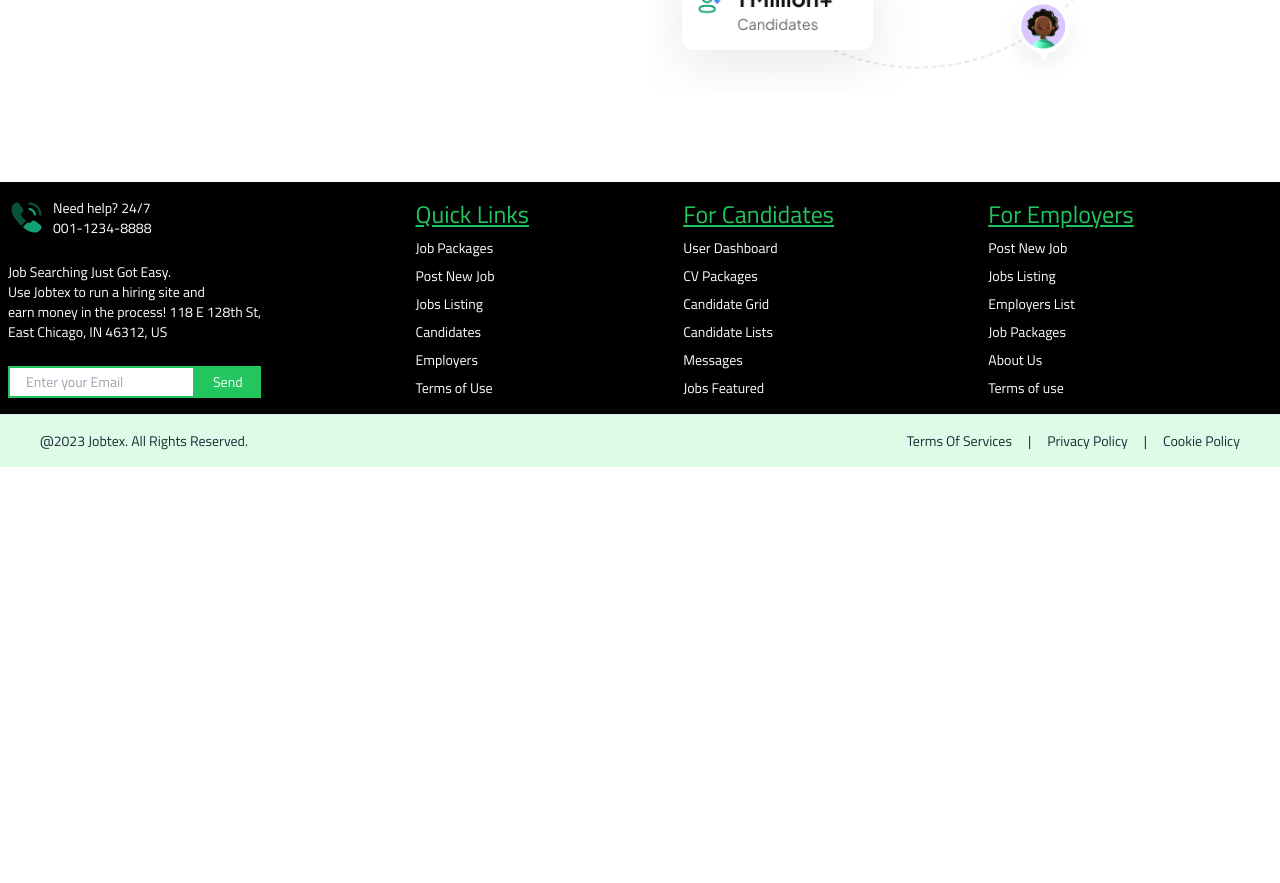
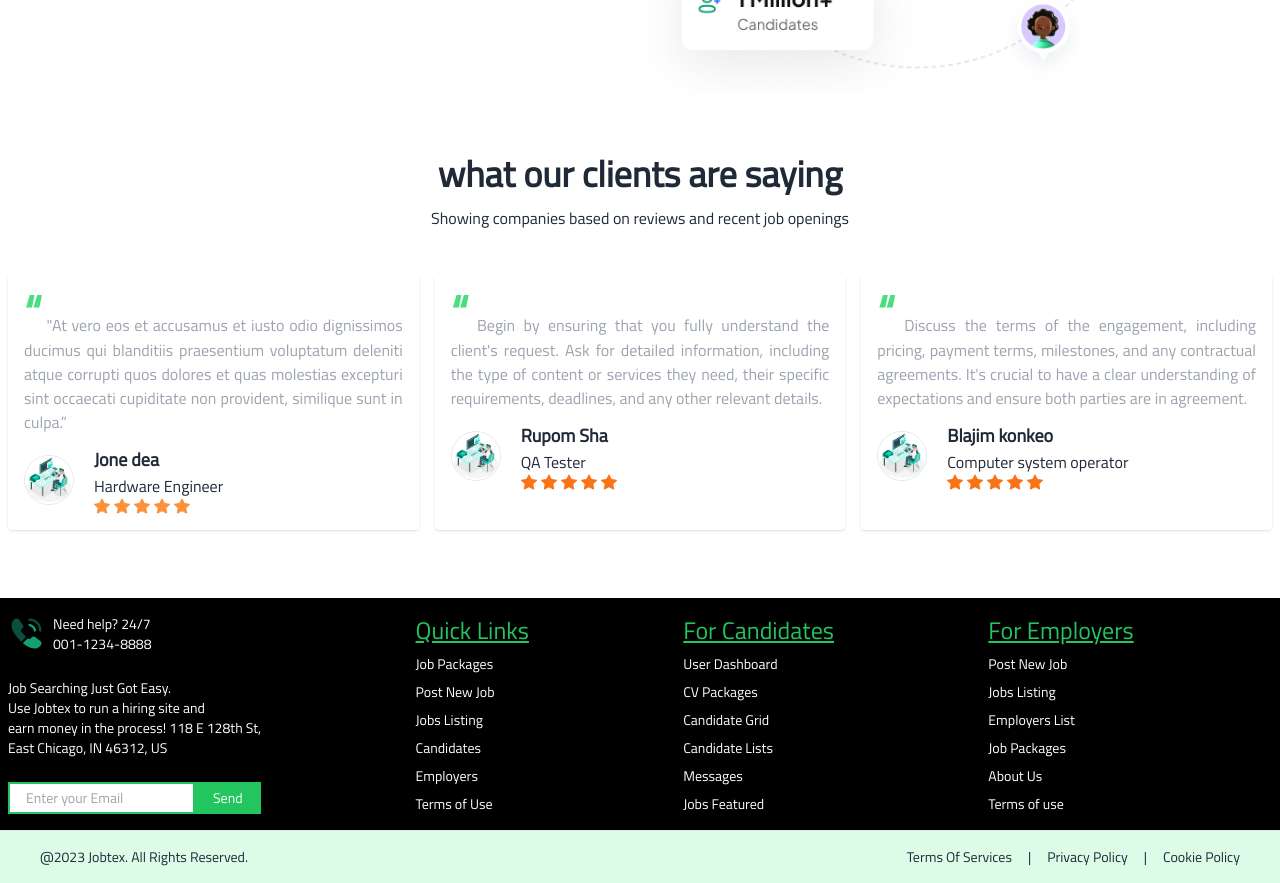
Before and after one commit to Rony-Ahmed6245/Job-seeking-website-FA11, a React (Vite) app: page / in a window 1280 px wide. Shown: the part 1120-2003 px from the top of the page. Before the commit the page ends 1587 px from the top, so only its background shows below. Built offline with nearby package versions, Linux system fonts and the light colour scheme; no server answers.

Commit message:
client section added in the home page

```diff
--- a/src/Pages/Home.jsx
+++ b/src/Pages/Home.jsx
@@ -1,5 +1,6 @@
 import Banner from "../components/Banner";
 import Hiring from "../components/Hiring";
+import OurClient from "../components/OurClient";
 
 
 
@@ -12,6 +13,7 @@ const Home = () => {
         <div className="">
             <Banner></Banner>
             <Hiring></Hiring>
+            <OurClient></OurClient>
         </div>
     );
 };
--- a/src/components/Banner.jsx
+++ b/src/components/Banner.jsx
@@ -9,9 +9,9 @@ const Banner = () => {
                         <h1 className='lg:text-7xl md:text-4xl text-3xl font-bold text-center md:text-left text-white'>Find The Job That
                             Fits Your Life</h1>
                         <p className='text-white text-center md:text-left'>Resume-Library is a true performance-based job board. Enjoy custom  hiring products and access to up to 10,000 new resume registrations daily, with no subscriptions or user licences.</p>
-                        <div className='flex rounded-full'>
+                        <div className='flex rounded-full '>
                             <input className='md:py-4 py-2 px-4 md:pr-36 lg:pr-60 pr-12 rounded-l-md outline-none' placeholder='Job Title' type="text" />
-                            <input className=' bg-green-500  text-white md:py-4 py-2 outline-none px-2 rounded-r-md' type="button" value="Find Jobs" />
+                            <input className=' bg-green-500  hover:drop-shadow-2xl  shadow-white text-white md:py-4 py-2 outline-none px-2 rounded-r-md' type="button" value="Find Jobs" />
                         </div>
                         <div className='md:flex'>
                             <div className='flex gap-3 '>
--- a/src/components/Hiring.jsx
+++ b/src/components/Hiring.jsx
@@ -22,7 +22,7 @@ const Hiring = () => {
                         </div>
                     </div>
                 </div>
-                <img src={hiring} alt="" />
+                <img  src={hiring} alt="" />
             </div>
         </div>
     );
--- /dev/null
+++ b/src/components/OurClient.jsx
@@ -0,0 +1,67 @@
+import img from "../assets/3054596.jpg"
+import { BsFillStarFill } from "react-icons/bs";
+
+const OurClient = () => {
+    return (
+        <div className="space-y-3 py-5 max-w-screen-xl	 mx-auto md:px-2">
+            <h1 className="text-center md:text-4xl text-3xl font-bold">what our clients are saying</h1>
+            <p  className="text-center ">Showing companies based on reviews and recent job openings</p>
+
+            <div className="grid grid-cols-1 md:grid-cols-3 pt-8 gap-4">
+                <div className="p-4 shadow hover:shadow-xl rounded bg-white space-y-3  transition-all">
+                <p className="text-justify text-gray-400"> <span className="text-5xl text-green-400 font-bold">“</span> "At vero eos et accusamus et iusto odio dignissimos ducimus qui blanditiis praesentium voluptatum deleniti atque corrupti quos dolores et quas molestias excepturi sint occaecati cupiditate non provident, similique sunt in culpa.”</p>
+                    <div className="flex justify-start items-center gap-5">
+                        <img className="w-[50px] border rounded-full" src={img} alt="" />
+                        <div>
+                            <h1 className="text-lg font-bold">Jone dea</h1>
+                            <h1 className="text-md font-medium">Hardware Engineer</h1>
+                            <p className="flex gap-1 text-orange-400">
+                                <BsFillStarFill></BsFillStarFill>
+                                <BsFillStarFill></BsFillStarFill>
+                                <BsFillStarFill></BsFillStarFill>
+                                <BsFillStarFill></BsFillStarFill>
+                                <BsFillStarFill></BsFillStarFill>
+                            </p>
+                        </div>
+                    </div>
+                </div>
+                <div className="p-4 shadow rounded bg-white space-y-3 hover:shadow-xl transition-all">
+                <p className="text-justify text-gray-400"> <span className="text-5xl text-green-400 font-bold">“</span> Begin by ensuring that you fully understand the client's request. Ask for detailed information, including the type of content or services they need, their specific requirements, deadlines, and any other relevant details.</p>
+                    <div className="flex justify-start items-center gap-5">
+                        <img className="w-[50px] border rounded-full" src={img} alt="" />
+                        <div>
+                            <h1 className="text-lg font-bold">Rupom Sha</h1>
+                            <h1 className="text-md font-medium">QA Tester</h1>
+                            <p className="flex gap-1 text-orange-500">
+                                <BsFillStarFill></BsFillStarFill>
+                                <BsFillStarFill></BsFillStarFill>
+                                <BsFillStarFill></BsFillStarFill>
+                                <BsFillStarFill></BsFillStarFill>
+                                <BsFillStarFill></BsFillStarFill>
+                            </p>
+                        </div>
+                    </div>
+                </div>
+                <div className="p-4 shadow rounded bg-white space-y-3 hover:shadow-xl transition-all">
+                <p className="text-justify text-gray-400 "> <span className="text-5xl text-green-400 font-bold">“</span> Discuss the terms of the engagement, including pricing, payment terms, milestones, and any contractual agreements. It's crucial to have a clear understanding of expectations and ensure both parties are in agreement.</p>
+                    <div className="flex justify-start items-center gap-5">
+                        <img className="w-[50px] border rounded-full" src={img} alt="" />
+                        <div>
+                            <h1 className="text-lg font-bold">Blajim konkeo</h1>
+                            <h1 className="text-md font-medium">Computer system operator</h1>
+                            <p className="flex gap-1 text-orange-500">
+                                <BsFillStarFill></BsFillStarFill>
+                                <BsFillStarFill></BsFillStarFill>
+                                <BsFillStarFill></BsFillStarFill>
+                                <BsFillStarFill></BsFillStarFill>
+                                <BsFillStarFill></BsFillStarFill>
+                            </p>
+                        </div>
+                    </div>
+                </div>
+            </div>
+        </div>
+    );
+};
+
+export default OurClient;
```
